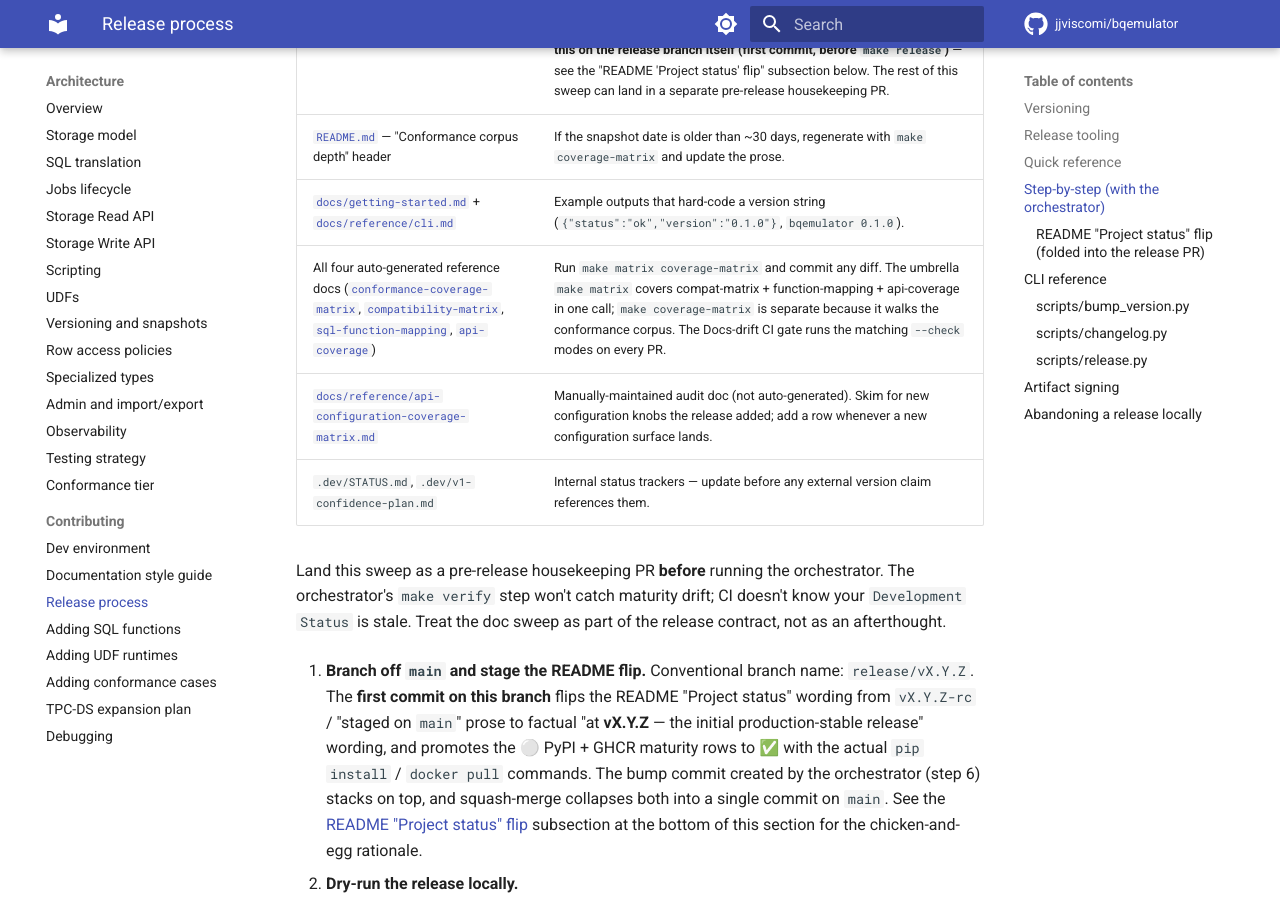
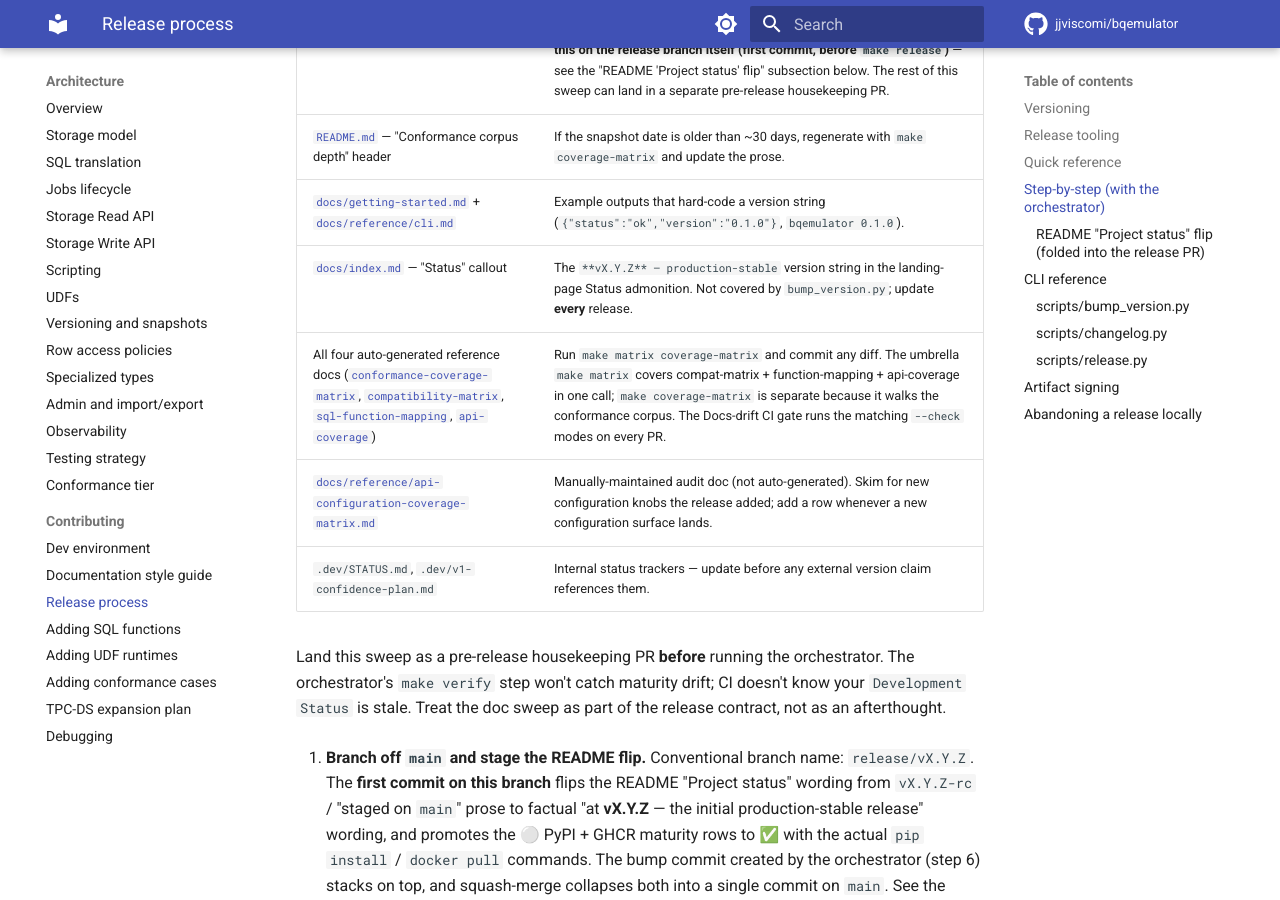
Before and after one commit to jjviscomi/bqemulator, an MkDocs documentation site: the page built from docs/architecture/contributing/release-process.md, in a window 1280 px wide and 900 px high, scrolled down 2408 px. Built offline with MkDocs 1.6.1 and Material for MkDocs 9.7.7, drawn with Linux system fonts in a browser that asks for light colours; comment, search, counter and statistics services are not loaded; the version menu is left out.

Commit message:
docs(release): add docs/index.md Status callout to the version-bump sweep (#87)
* docs(release): add docs/index.md Status callout to the version-bump sweep

The landing-page Status admonition hard-codes the version
(`**vX.Y.Z** — production-stable`) but isn't touched by bump_version.py,
so it silently went stale through v1.1.0 and v1.1.1. Add it to the
release-process manual sweep so it's updated every release.

* docs(release): drop release-history note from the sweep row

Per review, keep the checklist row purely operational/current-state —
remove the "went stale through v1.1.0 + v1.1.1" parenthetical (history
belongs in git/CHANGELOG, not a reference checklist).

```diff
--- a/docs/architecture/contributing/release-process.md
+++ b/docs/architecture/contributing/release-process.md
@@ -94,6 +94,7 @@ a dedicated exit code):
    | [`README.md`](https://github.com/jjviscomi/bqemulator/blob/main/README.md) — "Project status" section | Drop "pre-1.0" / "currently 0.x.y" language; promote any `⚪` maturity rows for things now shipped (PyPI publish, GHCR publish, etc.). **Land this on the release branch itself (first commit, before `make release`)** — see the "README 'Project status' flip" subsection below. The rest of this sweep can land in a separate pre-release housekeeping PR. |
    | [`README.md`](https://github.com/jjviscomi/bqemulator/blob/main/README.md) — "Conformance corpus depth" header | If the snapshot date is older than ~30 days, regenerate with `make coverage-matrix` and update the prose. |
    | [`docs/getting-started.md`](https://github.com/jjviscomi/bqemulator/blob/main/docs/getting-started.md) + [`docs/reference/cli.md`](https://github.com/jjviscomi/bqemulator/blob/main/docs/reference/cli.md) | Example outputs that hard-code a version string (`{"status":"ok","version":"0.1.0"}`, `bqemulator 0.1.0`). |
+   | [`docs/index.md`](https://github.com/jjviscomi/bqemulator/blob/main/docs/index.md) — "Status" callout | The `**vX.Y.Z** — production-stable` version string in the landing-page Status admonition. Not covered by `bump_version.py`; update **every** release. |
    | All four auto-generated reference docs ([`conformance-coverage-matrix`](https://github.com/jjviscomi/bqemulator/blob/main/docs/reference/conformance-coverage-matrix.md), [`compatibility-matrix`](https://github.com/jjviscomi/bqemulator/blob/main/docs/reference/compatibility-matrix.md), [`sql-function-mapping`](https://github.com/jjviscomi/bqemulator/blob/main/docs/reference/sql-function-mapping.md), [`api-coverage`](https://github.com/jjviscomi/bqemulator/blob/main/docs/reference/api-coverage.md)) | Run `make matrix coverage-matrix` and commit any diff. The umbrella `make matrix` covers compat-matrix + function-mapping + api-coverage in one call; `make coverage-matrix` is separate because it walks the conformance corpus. The Docs-drift CI gate runs the matching `--check` modes on every PR. |
    | [`docs/reference/api-configuration-coverage-matrix.md`](https://github.com/jjviscomi/bqemulator/blob/main/docs/reference/api-configuration-coverage-matrix.md) | Manually-maintained audit doc (not auto-generated). Skim for new configuration knobs the release added; add a row whenever a new configuration surface lands. |
    | `.dev/STATUS.md`, `.dev/v1-confidence-plan.md` | Internal status trackers — update before any external version claim references them. |
```
